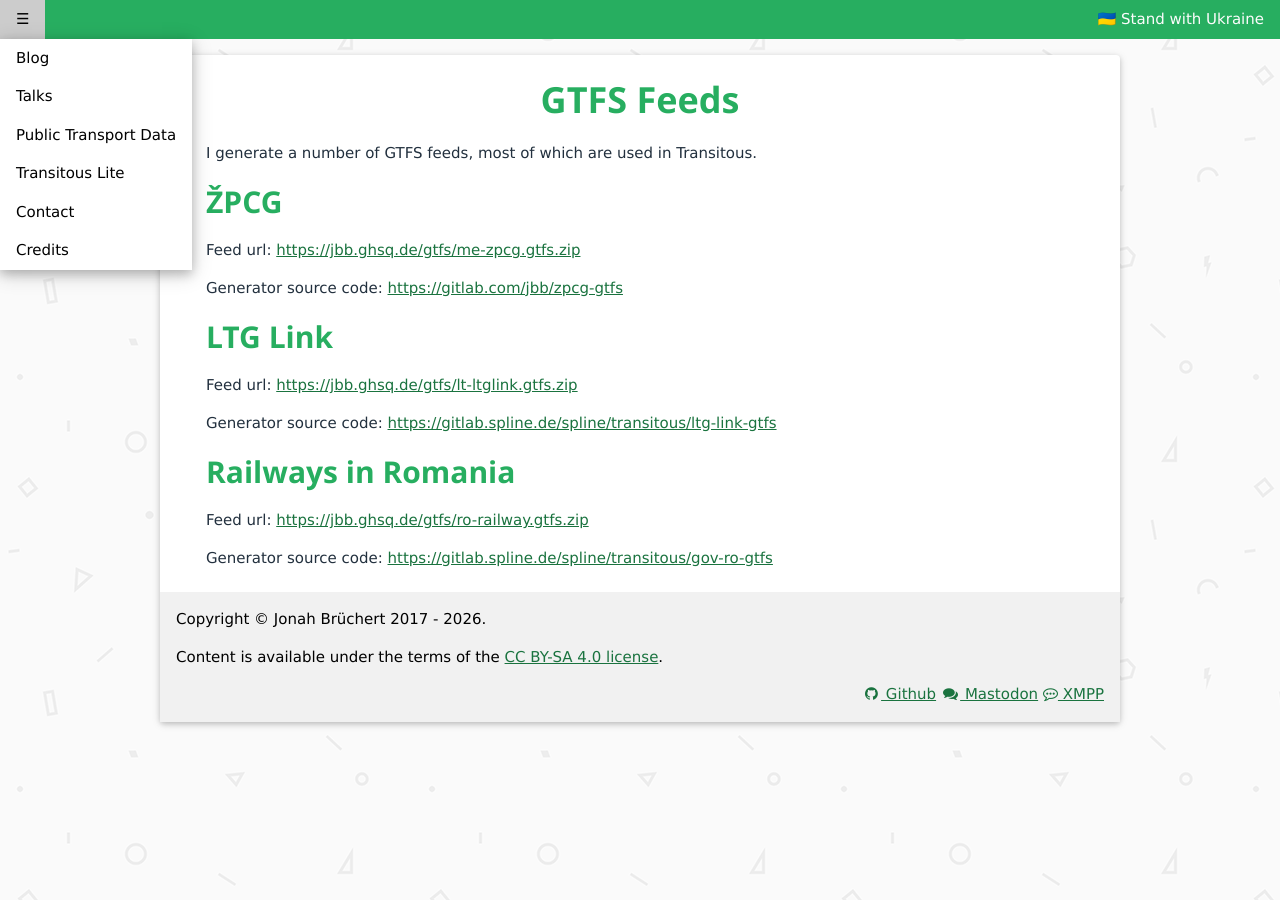
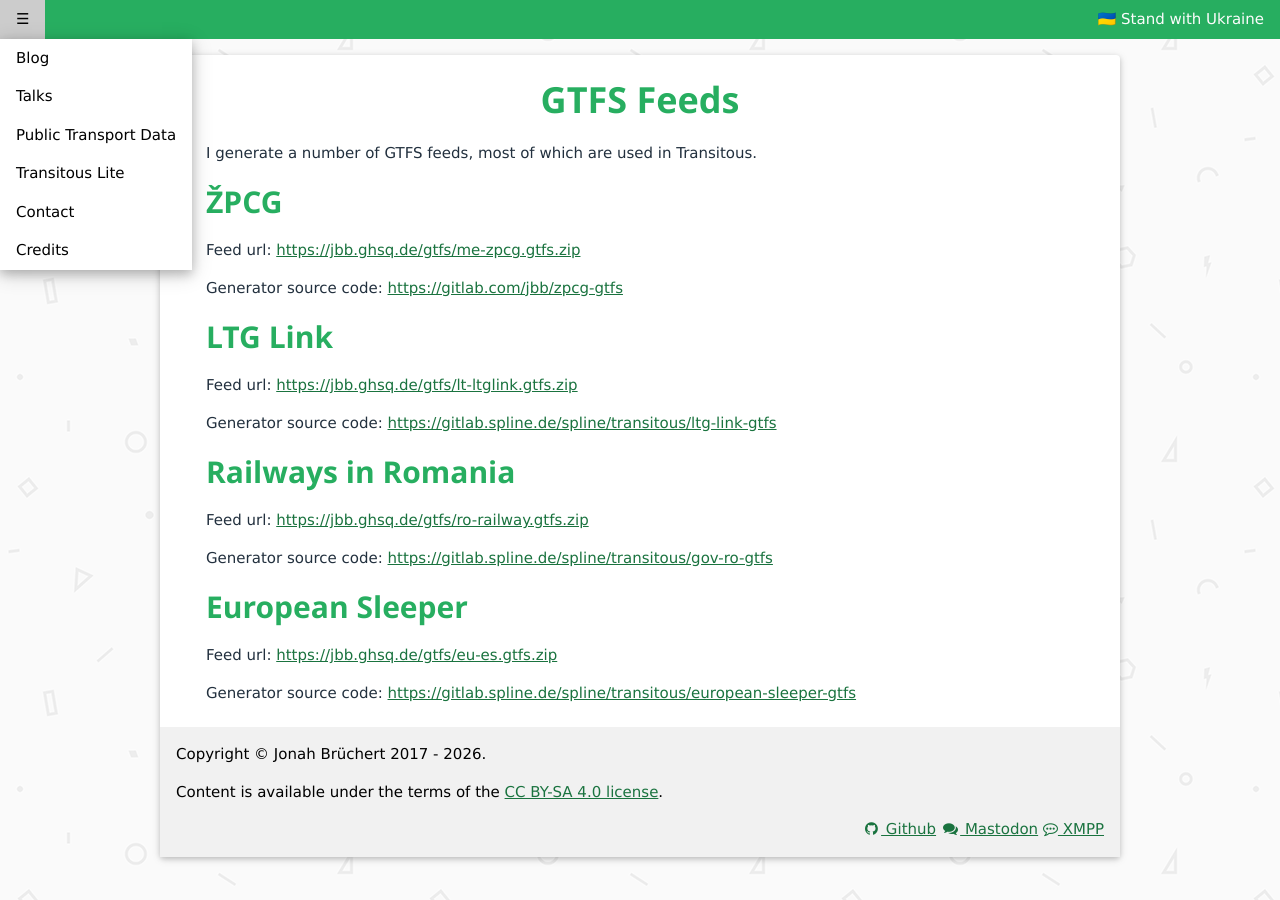
Before and after one commit to jbbgameich/jbbgameich.github.io, a Jekyll site: the page built from gtfs-feeds.md, in a window 1280 px wide. Built offline with Jekyll 4.4.1, drawn with Linux system fonts in a browser that asks for light colours.

Commit message:
Add European Sleeper feed

```diff
--- a/gtfs-feeds.md
+++ b/gtfs-feeds.md
@@ -23,3 +23,9 @@
 Feed url: [https://jbb.ghsq.de/gtfs/ro-railway.gtfs.zip](https://jbb.ghsq.de/gtfs/ro-railway.gtfs.zip)
 
 Generator source code: [https://gitlab.spline.de/spline/transitous/gov-ro-gtfs](https://gitlab.spline.de/spline/transitous/gov-ro-gtfs)
+
+## European Sleeper
+
+Feed url: [https://jbb.ghsq.de/gtfs/eu-es.gtfs.zip](https://jbb.ghsq.de/gtfs/eu-es.gtfs.zip)
+
+Generator source code: [https://gitlab.spline.de/spline/transitous/european-sleeper-gtfs](https://gitlab.spline.de/spline/transitous/european-sleeper-gtfs)
```
